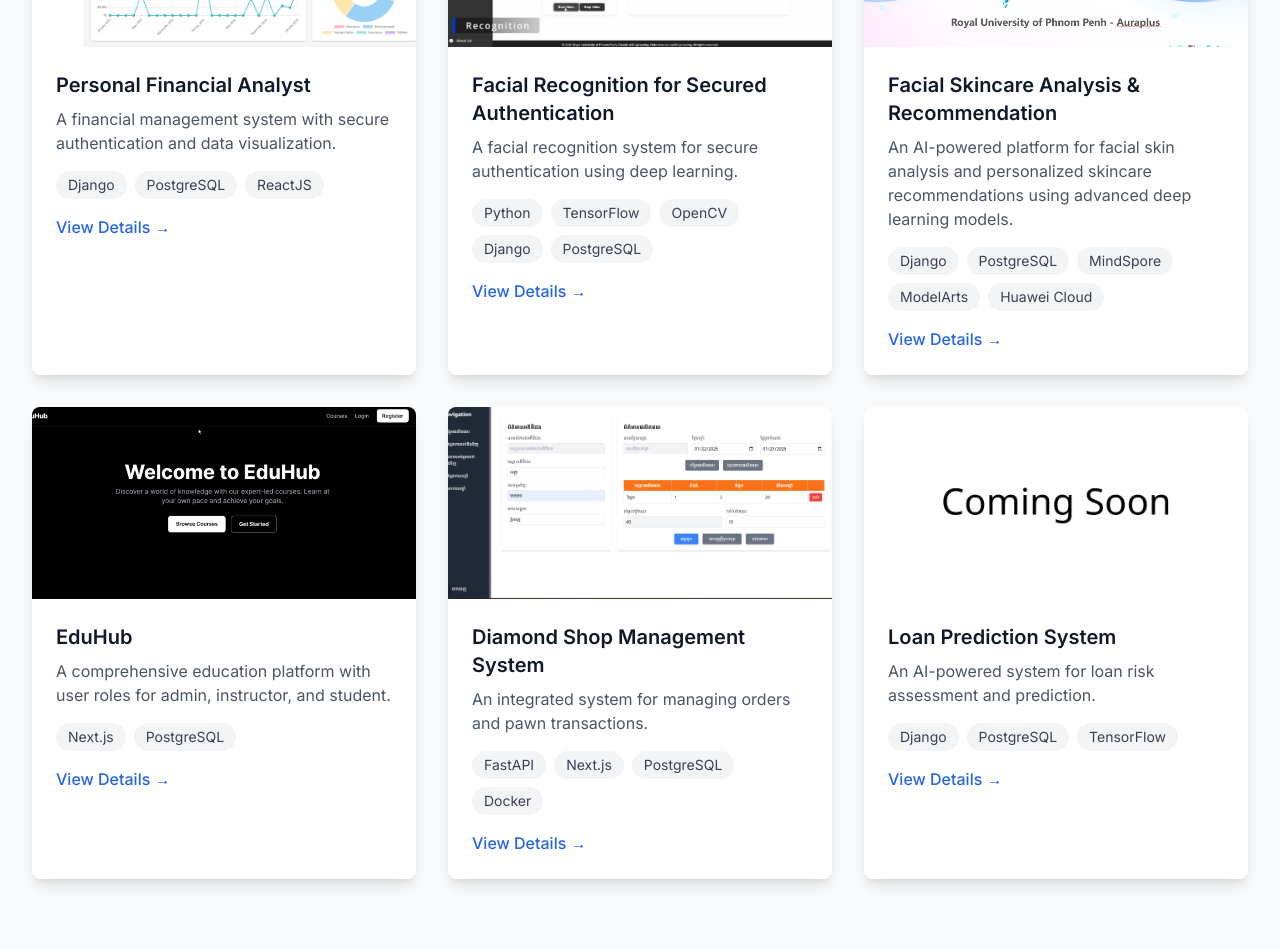
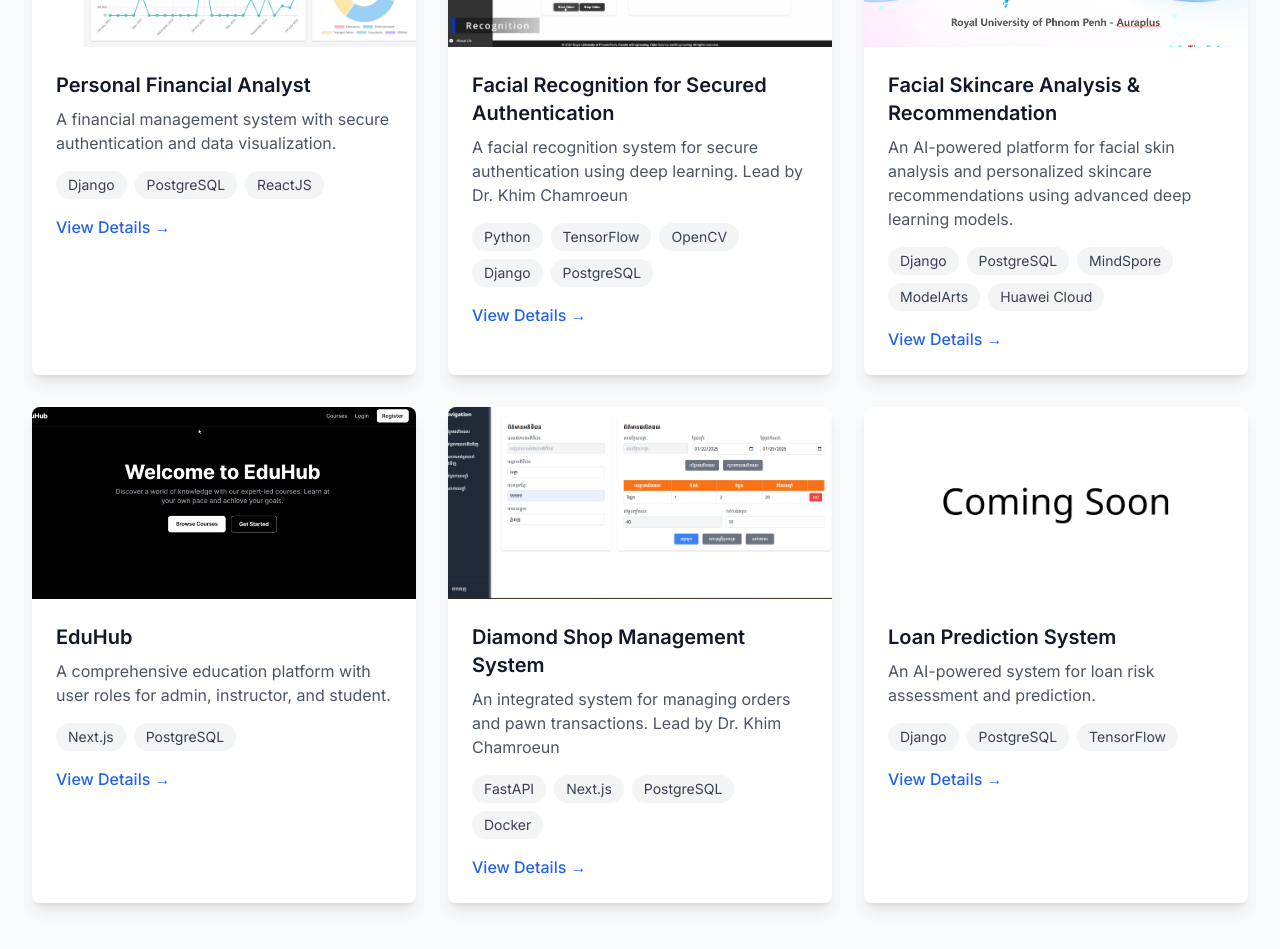
Before and after one commit to PhorkNorak/Portfolio-Website-2, a Next.js app: page / in a window 1280 px wide. Shown: the part 5240-6189 px from the top of the page. Built offline with nearby package versions, Linux system fonts and the light colour scheme.

Commit message:
edit projects.ts

```diff
--- a/src/data/projects.ts
+++ b/src/data/projects.ts
@@ -30,7 +30,7 @@ export const projects: Project[] = [
   {
     id: 'facial-recognition',
     title: 'Facial Recognition for Secured Authentication',
-    description: 'A facial recognition system for secure authentication using deep learning.',
+    description: 'A facial recognition system for secure authentication using deep learning. Lead by Dr. Khim Chamroeun',
     technologies: ['Python', 'TensorFlow', 'OpenCV', 'Django', 'PostgreSQL'],
     category: 'AI/ML',
     image: '/projects/face recognition.png',
@@ -153,7 +153,7 @@ export const projects: Project[] = [
   {
     id: 'diamond-shop',
     title: 'Diamond Shop Management System',
-    description: 'An integrated system for managing orders and pawn transactions.',
+    description: 'An integrated system for managing orders and pawn transactions. Lead by Dr. Khim Chamroeun',
     technologies: ['FastAPI', 'Next.js', 'PostgreSQL', 'Docker'],
     category: 'Web Development',
     image: '/projects/diamond shop.png',
```
